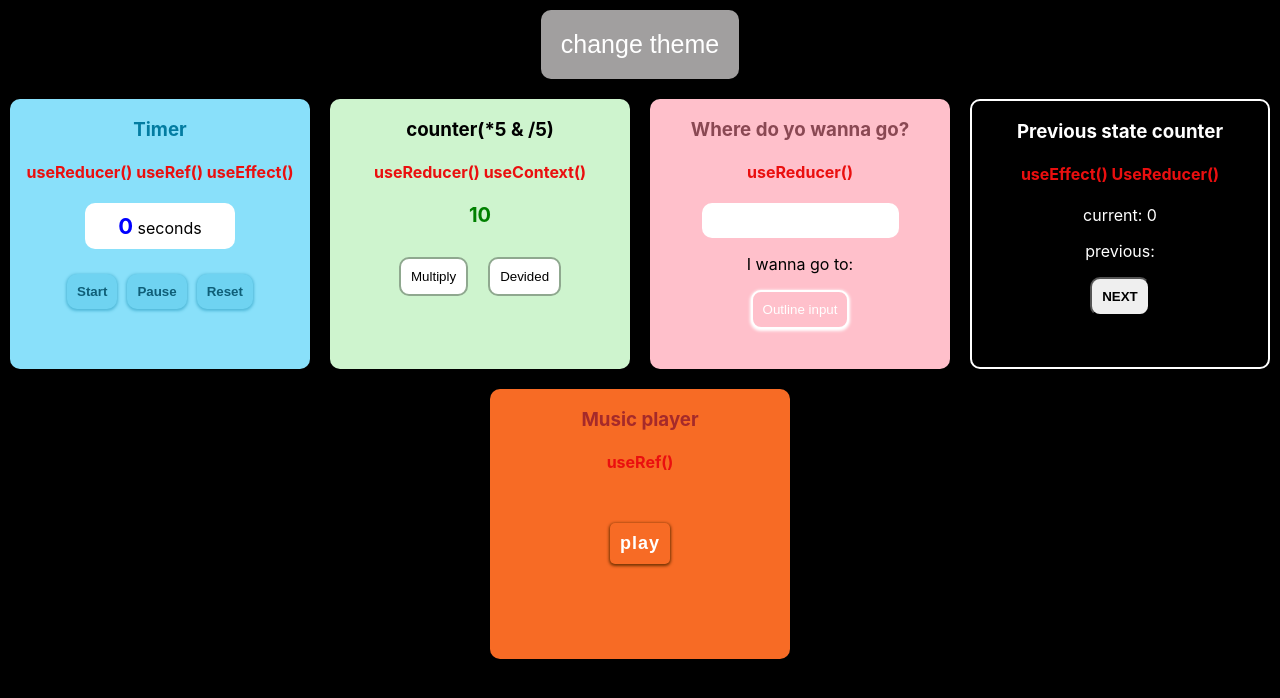
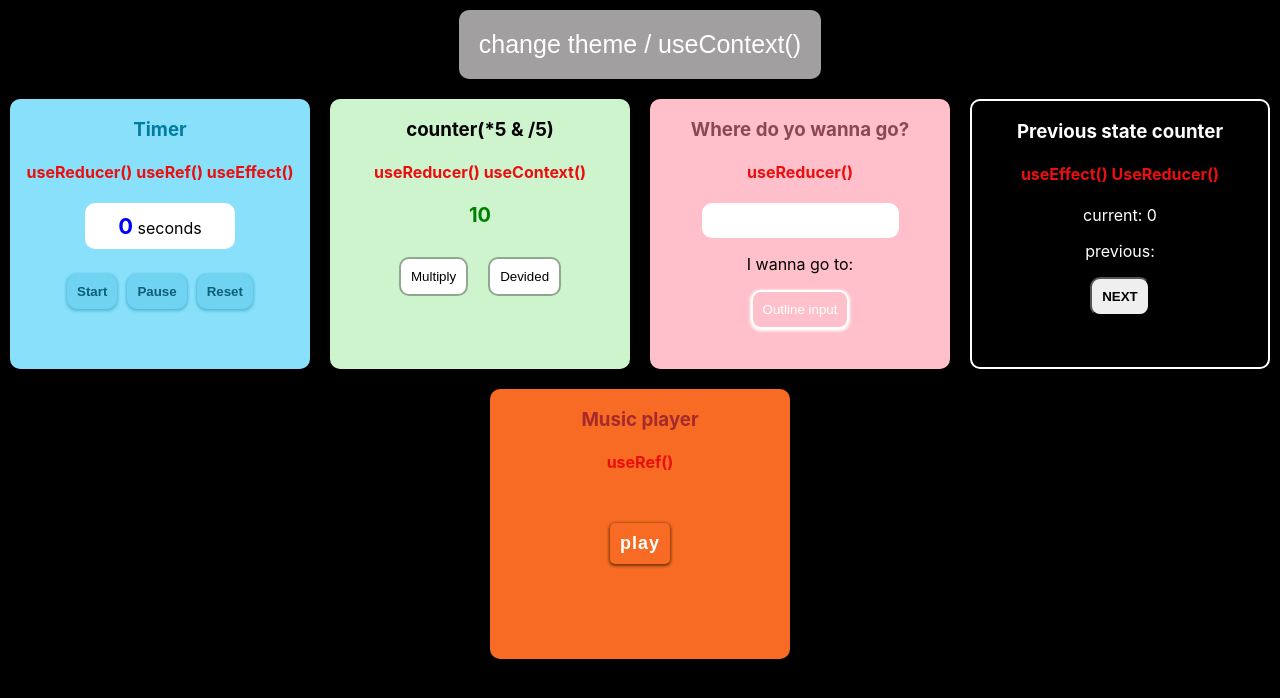
Before and after one commit to KaSofi/all-main-hooks, a React (Create React App) app: page / in a window 1280 px wide. Shown: the top 698 px of the page. Built offline with nearby package versions, Linux system fonts and the light colour scheme.

Commit message:
new code added

```diff
--- a/src/App.js
+++ b/src/App.js
@@ -24,7 +24,7 @@ function App() {
   return (
     <div style={ThemeList} className='MainPageStyle'>
         <div className='ContextThemeStyle'>
-          <button onClick={changeTheme}>change theme</button>
+          <button onClick={changeTheme}>change theme / useContext()</button>
         </div>
         <div className="App">
           <Timer/>
```
